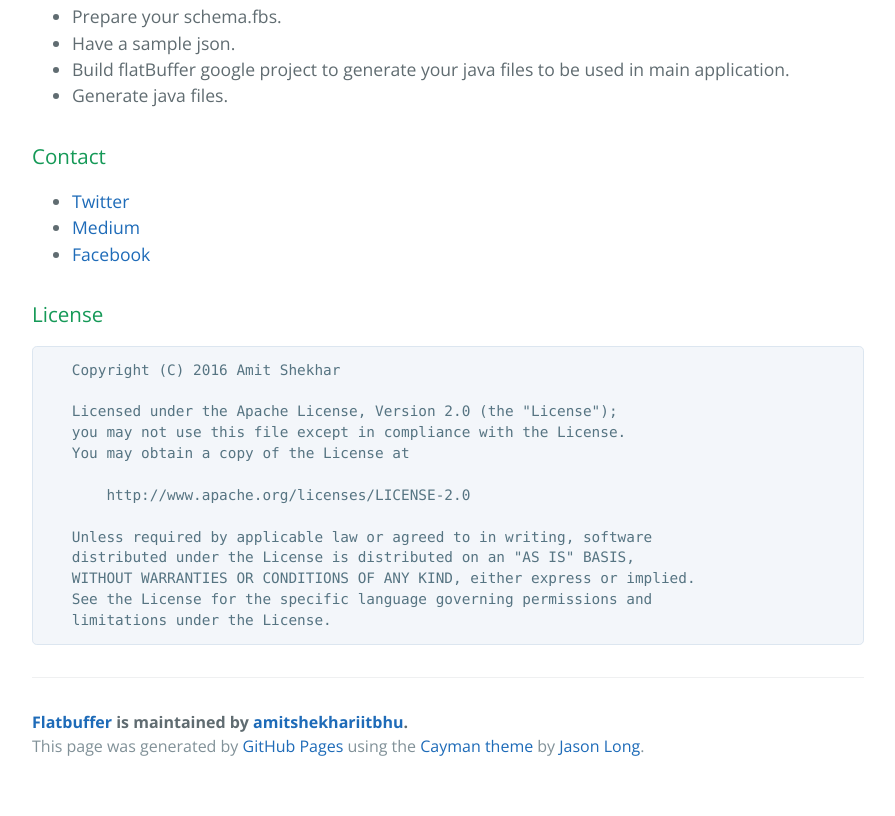
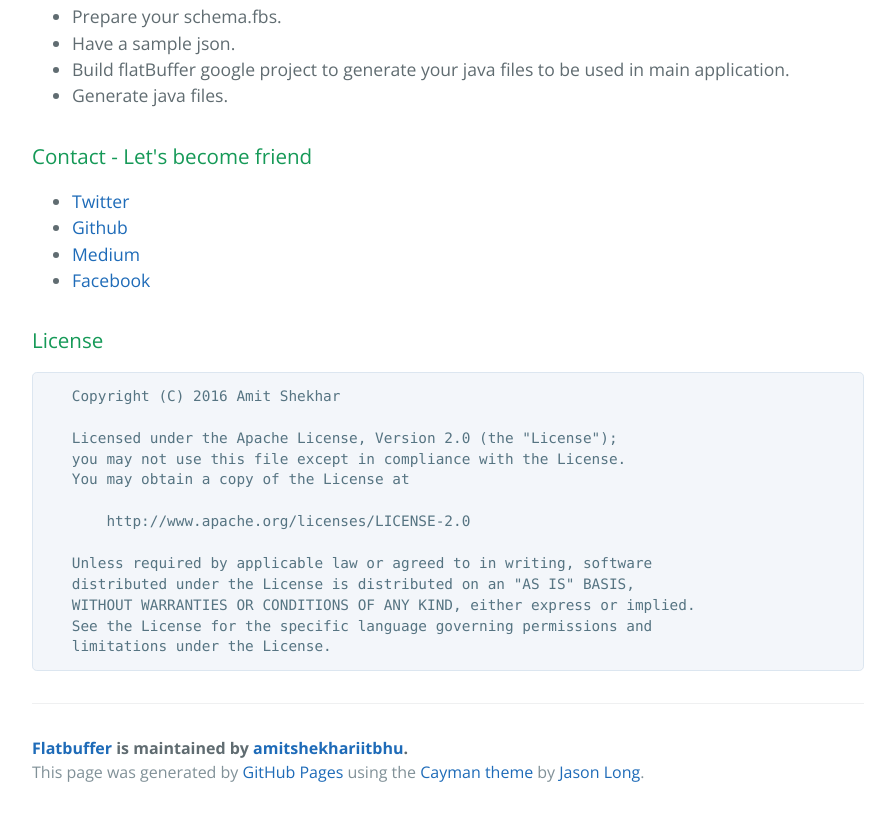
Before and after one commit to amitshekhariitbhu/FlatBuffer, a plain HTML site: page index.html in a window 1280 px wide. Shown: the part 2645-3461 px from the top of the page, without its empty margins (192-1087 px from the left). Before the commit the page ends 3435 px from the top, so only its background shows below. Drawn offline with nearby package versions, Linux system fonts and the light colour scheme.

```diff
--- a/index.html
+++ b/index.html
@@ -97,10 +97,11 @@
 </ul>
 
 <h3>
-<a id="contact" class="anchor" href="#contact" aria-hidden="true"><span aria-hidden="true" class="octicon octicon-link"></span></a>Contact</h3>
+<a id="contact---lets-become-friend" class="anchor" href="#contact---lets-become-friend" aria-hidden="true"><span aria-hidden="true" class="octicon octicon-link"></span></a>Contact - Let's become friend</h3>
 
 <ul>
 <li><a href="https://twitter.com/amitiitbhu">Twitter</a></li>
+<li><a href="https://github.com/amitshekhariitbhu">Github</a></li>
 <li><a href="https://medium.com/@amitshekhar">Medium</a></li>
 <li><a href="https://www.facebook.com/amit.shekhar.iitbhu">Facebook</a></li>
 </ul>
```
Also changed, not shown: params.json (+1 -1 lines).
